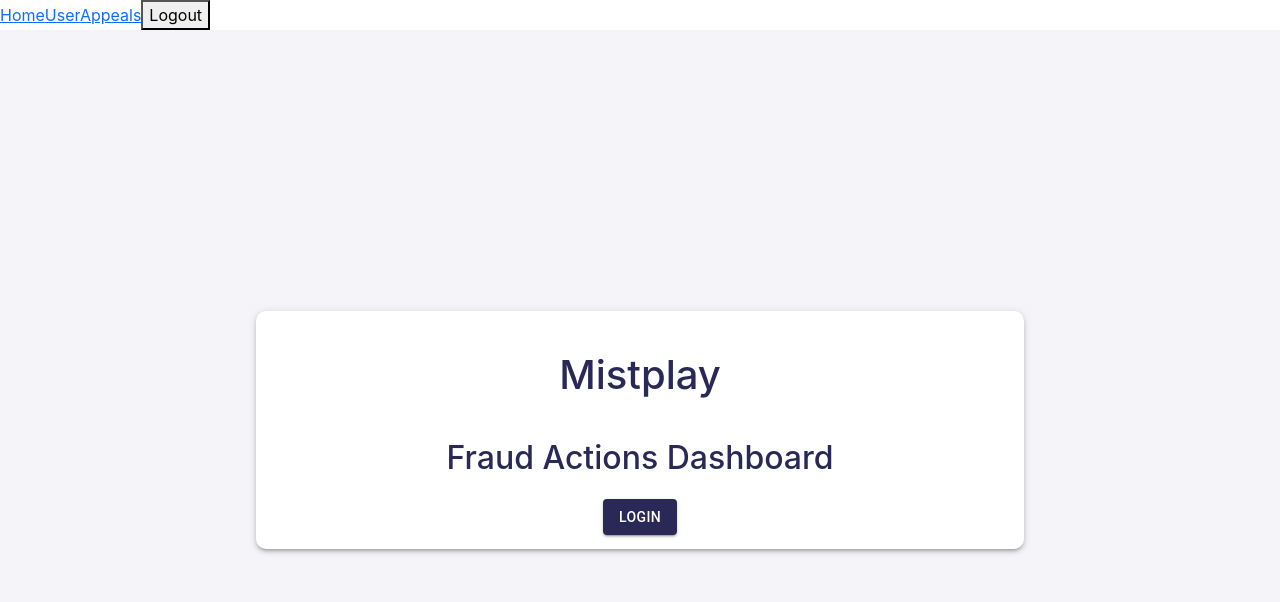
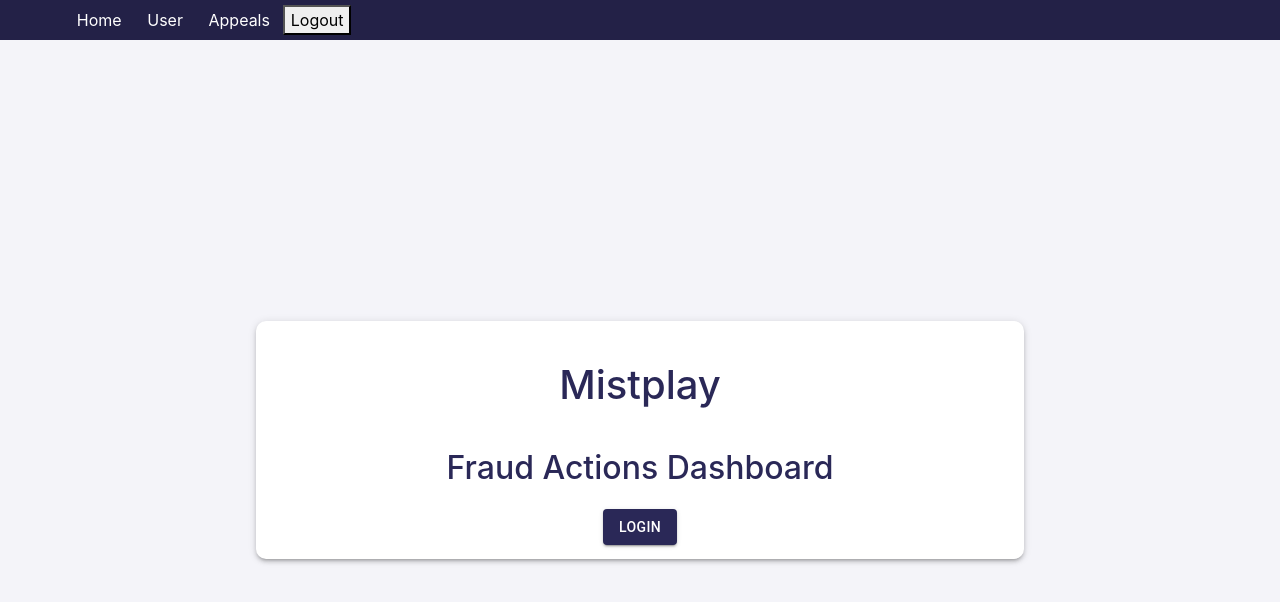
Before and after one commit to mayconcarlete/auth0-dashboard, a React (Create React App) app: page /login in a window 1280 px wide. Shown: the top 602 px of the page. Built offline with nearby package versions, Linux system fonts and the light colour scheme.

Commit message:
feat: wip

```diff
--- /dev/null
+++ b/src/pages/Test.css
@@ -0,0 +1,24 @@
+.Nav{
+    background-color: #232147;
+    display: flex;
+    flex-direction: row;
+}
+
+.NavDiv {
+    height: 5vh;
+    width: 100vw;
+    display: flex;
+    justify-content: start;
+    align-items: center;
+}
+
+.NavDiv:first-child{
+    margin-left: 5vw;
+}
+
+.Link{
+    color: #FFF;
+    text-decoration: none;
+    margin-left: 1vw;
+    margin-right: 1vw;
+}
--- a/src/pages/Test.tsx
+++ b/src/pages/Test.tsx
@@ -1,3 +1,4 @@
+import "./Test.css"
 import React, { useEffect } from "react"
 import { Link, Route, Routes } from "react-router-dom"
 import NavBar from "../components/nav-bar"
@@ -13,11 +14,13 @@
 
 const Test = () => {
   return <>
-          <nav>
-        <Link to="/">Home</Link>
-        <Link to="/user">User</Link>
-        <Link to="/profile">Appeals</Link>
-        <LogoutButton />
+        <nav className="Nav">
+          <div className="NavDiv">
+          <Link to="/" className="Link">Home</Link>
+          <Link to="/user" className="Link">User</Link>
+          <Link to="/profile" className="Link">Appeals</Link>
+          <LogoutButton />
+          </div>
       </nav>
 
     {/* <LoginButton /> */}
```
Also changed, not shown: src/App.tsx (+1 -10 lines).
